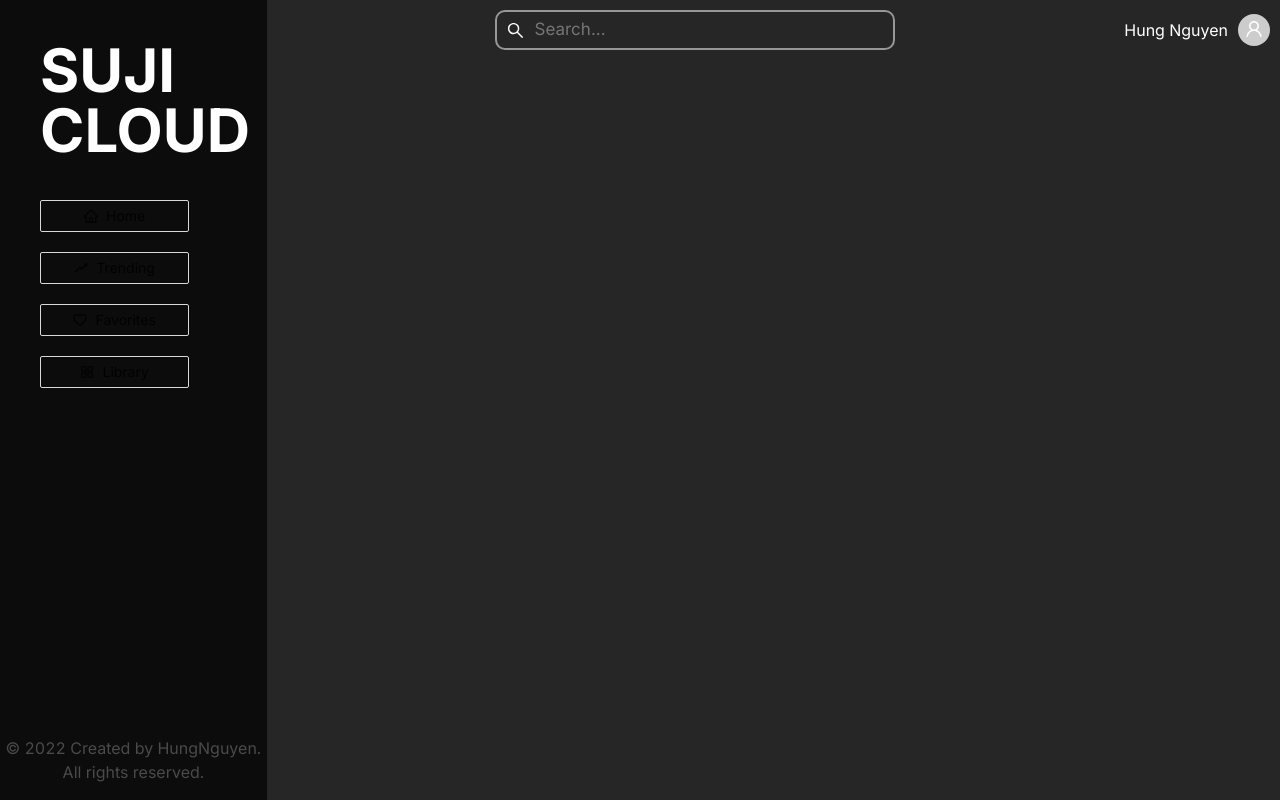
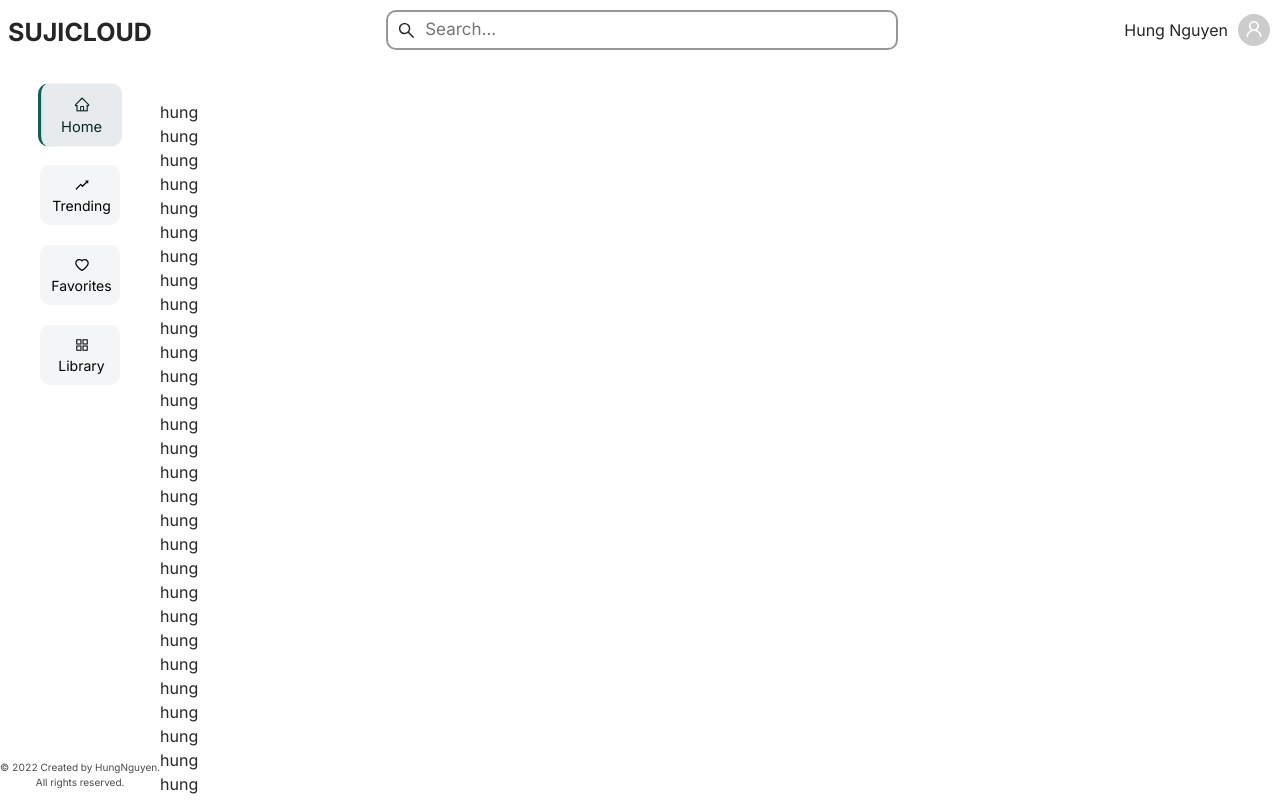
Before and after one commit to hungnguyen18/spotify-clone, a React (Create React App) app: page / in a window 1280 px wide. Built offline with nearby package versions, Linux system fonts and the light colour scheme.

Commit message:
Changed Ui

```diff
--- a/src/App.js
+++ b/src/App.js
@@ -1,6 +1,8 @@
 import { Col, Row } from 'antd';
+import Column from 'antd/lib/table/Column';
 import { BrowserRouter as Router } from 'react-router-dom';
 import Content from './components/Content';
+import Header from './components/Header';
 
 import Sidebar from './components/Sidebar';
 
@@ -9,11 +11,11 @@
         <Router>
             <div className="App">
                 <Row>
-                    <Col xl={5} md={5} span={0}>
+                    <Col xl={3} span={0}>
                         <Sidebar />
                     </Col>
 
-                    <Col xl={19} md={19} xs={24}>
+                    <Col xl={21} md={24} sm={24} span={24}>
                         <Content />
                     </Col>
                 </Row>
--- a/src/components/Content/Content.module.scss
+++ b/src/components/Content/Content.module.scss
@@ -10,5 +10,6 @@
 
 .content__content {
     height: 100vh;
-    overflow-y: auto;
+    overflow-y: overlay;
+    padding-top: 100px;
 }
--- a/src/components/Content/index.js
+++ b/src/components/Content/index.js
@@ -1,4 +1,4 @@
-import React from 'react';
+import React, { useRef, useEffect } from 'react';
 import { Routes, Route } from 'react-router-dom';
 import classNames from 'classnames/bind';
 
--- a/src/components/GlobalStyles/GlobalStyles.scss
+++ b/src/components/GlobalStyles/GlobalStyles.scss
@@ -35,12 +35,12 @@
 
 html *::-webkit-scrollbar-thumb {
     border-radius: 4px;
-    background-color: rgba(0, 0, 0, 0.15);
+    background-color: rgba(109, 109, 109, 0.15);
 }
 
 html *::-webkit-scrollbar-track {
     border-radius: 0;
-    background-color: rgba(0, 0, 0, 0);
+    background-color: rgba(49, 49, 49, 0);
 }
 
 button,
@@ -54,10 +54,3 @@
     color: var(--text-color);
     text-decoration: none;
 }
-
-.container {
-    padding-top: 50px;
-    height: 100vh;
-    background: rgb(38, 38, 38);
-    overflow-y: auto;
-}
--- a/src/components/Header/Header.module.scss
+++ b/src/components/Header/Header.module.scss
@@ -2,7 +2,7 @@
     display: flex;
     justify-content: space-between;
     align-items: center;
-    background-color: transparent;
+    background-color: var(--white);
     padding: 10px 0;
 }
 
@@ -13,7 +13,6 @@
 .header__info {
     display: flex;
     align-items: center;
-    color: var(--white);
 }
 
 .header__avatar {
--- a/src/components/Header/index.js
+++ b/src/components/Header/index.js
@@ -1,7 +1,7 @@
-import React from 'react';
+import React, { useRef, useEffect } from 'react';
 import classNames from 'classnames/bind';
 import { UserOutlined } from '@ant-design/icons';
-import { Affix, Avatar } from 'antd';
+import { Avatar } from 'antd';
 
 import styles from './Header.module.scss';
 import Search from '../Search';
@@ -10,7 +10,6 @@
 
 function Header() {
     return (
-        <Affix>
         <div className={cx('header__container')}>
             <div className={cx('header__search')}>
                 <Search />
@@ -23,7 +22,6 @@
                 </div>
             </div>
         </div>
-        </Affix>
     );
 }
 
--- a/src/components/Search/Search.module.scss
+++ b/src/components/Search/Search.module.scss
@@ -1,12 +1,11 @@
 .search__container {
-    width: 400px;
+    width: 40vw;
     height: 40px;
     border: 2px solid rgb(151, 151, 151);
     border-radius: var(--radius);
     display: flex;
     align-items: center;
     font-size: 1.7rem;
-    color: var(--white);
 }
 
 .search__icon {
--- a/src/components/Sidebar/Sidebar.module.scss
+++ b/src/components/Sidebar/Sidebar.module.scss
@@ -4,27 +4,30 @@
     display: flex;
     flex-direction: column;
     justify-content: space-between;
-    background-color: var(--primary-color);
 }
 
 .sidebar__wrapper {
     margin: 0 auto;
-    width: 70%;
-    text-align: left;
+    width: 100%;
+    text-align: center;
 }
 
 .sidebar__title {
-    color: var(--white);
-    font-size: 6rem;
+    font-size: 2.5rem;
     line-height: 1;
     font-weight: 700;
-    margin: 40px 0;
+    margin: 20px 0 40px 0;
+
+    &:hover {
+        color: rgb(10 39 37/1);
+    }
 }
 
 .sidebar__action {
 }
 
 .sidebar__footer {
+    font-size: 1rem;
     color: #4a4a4a;
 }
 
--- a/src/components/Sidebar/SidebarButton.js
+++ b/src/components/Sidebar/SidebarButton.js
@@ -1,23 +1,26 @@
 import React from 'react';
-import { Button } from 'antd';
 import classNames from 'classnames/bind';
 
 import styles from './SidebarButton.module.scss';
-import { Link } from 'react-router-dom';
+import { Link, useLocation } from 'react-router-dom';
 
 const cx = classNames.bind(styles);
 
 function SidebarButton({ title, icon, to }) {
+    const location = useLocation();
+
+    const isActive = location.pathname === to;
+
+    const btnClass = isActive && 'active';
+
     return (
         <Link to={to}>
-            <Button
-                type="ghost"
-                className={cx('sidebar__btn')}
-                title={title}
-                icon={icon}
-            >
-                {title}
-            </Button>
+            <div className={cx('sidebar__btn', btnClass)} title={title}>
+                <div className={cx('sidebar__wrapper')}>
+                    <span className={cx('sidebar__icon')}>{icon}</span>
+                    <span>{title}</span>
+                </div>
+            </div>
         </Link>
     );
 }
--- a/src/components/Sidebar/SidebarButton.module.scss
+++ b/src/components/Sidebar/SidebarButton.module.scss
@@ -1,17 +1,37 @@
 .sidebar__btn {
-    width: 80%;
+    width: 50%;
     height: 60px;
     border-radius: var(--radius);
-    margin-bottom: 20px;
-    background-color: #171717;
-    color: var(--text-color);
-    border-color: rgb(38 38 38/1);
-    font-size: 1.7rem;
+    border-left: 3px solid transparent;
+    margin: 0 auto 20px auto;
+    font-size: 1.4rem;
+    color: var(--black);
     text-align: left;
+    transition: all 0.2s ease;
+    background-color: rgba(232, 235, 237, 0.5);
 
     &:hover {
-        background-color: rgb(10 39 37/1);
+        background-color: rgba(232, 235, 237, 1);
         border-color: rgb(17 94 89/1);
-        color: var(--text-color);
+        color: rgb(10 39 37/1);
+        transform: scale(1.05);
+    }
+
+    &.active {
+        background-color: rgba(232, 235, 237, 1);
+        border-color: rgb(17 94 89/1);
+        color: rgb(10 39 37/1);
+        transform: scale(1.05);
     }
 }
+
+.sidebar__wrapper {
+    height: 100%;
+    display: flex;
+    flex-direction: column;
+    justify-content: center;
+    align-items: center;
+}
+
+.sidebar__icon {
+}
--- a/src/components/Sidebar/index.js
+++ b/src/components/Sidebar/index.js
@@ -17,33 +17,29 @@
         <div className={cx('sidebar__container')}>
             <div className={cx('sidebar__wrapper')}>
                 <div className={cx('sidebar__title')}>
-                    <span>
-                        SUJI
-                        <br />
-                        CLOUD
-                    </span>
+                    <span>SUJICLOUD</span>
                 </div>
 
                 <div className={cx('sidebar__action')}>
                     <SidebarButton
-                        title={'Home'}
+                        title="Home"
                         icon={<HomeOutlined />}
-                        to={'/'}
+                        to="/"
                     />
                     <SidebarButton
-                        title={'Trending'}
+                        title="Trending"
                         icon={<RiseOutlined />}
-                        to={'/trending'}
+                        to="/trending"
                     />
                     <SidebarButton
-                        title={'Favorites'}
+                        title="Favorites"
                         icon={<HeartOutlined />}
-                        to={'/favorites'}
+                        to="/favorites"
                     />
                     <SidebarButton
-                        title={'Library'}
+                        title="Library"
                         icon={<AppstoreOutlined />}
-                        to={'/Library'}
+                        to="/Library"
                     />
                 </div>
             </div>
--- a/src/pages/Home/index.js
+++ b/src/pages/Home/index.js
@@ -6,7 +6,110 @@
 const cx = classNames.bind(styles);
 
 function Home() {
-    return <div className={cx('container')}></div>;
+    return (
+        <div className={cx('container')}>
+            <div>hung</div>
+            <div>hung</div>
+            <div>hung</div>
+            <div>hung</div>
+            <div>hung</div>
+            <div>hung</div>
+            <div>hung</div>
+            <div>hung</div>
+            <div>hung</div>
+            <div>hung</div>
+            <div>hung</div>
+            <div>hung</div>
+            <div>hung</div>
+            <div>hung</div>
+            <div>hung</div>
+            <div>hung</div>
+            <div>hung</div>
+            <div>hung</div>
+            <div>hung</div>
+            <div>hung</div>
+            <div>hung</div>
+            <div>hung</div>
+            <div>hung</div>
+            <div>hung</div>
+            <div>hung</div>
+            <div>hung</div>
+            <div>hung</div>
+            <div>hung</div>
+            <div>hung</div>
+            <div>hung</div>
+            <div>hung</div>
+            <div>hung</div>
+            <div>hung</div>
+            <div>hung</div>
+            <div>hung</div>
+            <div>hung</div>
+            <div>hung</div>
+            <div>hung</div>
+            <div>hung</div>
+            <div>hung</div>
+            <div>hung</div>
+            <div>hung</div>
+            <div>hung</div>
+            <div>hung</div>
+            <div>hung</div>
+            <div>hung</div>
+            <div>hung</div>
+            <div>hung</div>
+            <div>hung</div>
+            <div>hung</div>
+            <div>hung</div>
+            <div>hung</div>
+            <div>hung</div>
+            <div>hung</div>
+            <div>hung</div>
+            <div>hung</div>
+            <div>hung</div>
+            <div>hung</div>
+            <div>hung</div>
+            <div>hung</div>
+            <div>hung</div>
+            <div>hung</div>
+            <div>hung</div>
+            <div>hung</div>
+            <div>hung</div>
+            <div>hung</div>
+            <div>hung</div>
+            <div>hung</div>
+            <div>hung</div>
+            <div>hung</div>
+            <div>hung</div>
+            <div>hung</div>
+            <div>hung</div>
+            <div>hung</div>
+            <div>hung</div>
+            <div>hung</div>
+            <div>hung</div>
+            <div>hung</div>
+            <div>hung</div>
+            <div>hung</div>
+            <div>hung</div>
+            <div>hung</div>
+            <div>hung</div>
+            <div>hung</div>
+            <div>hung</div>
+            <div>hung</div>
+            <div>hung</div>
+            <div>hung</div>
+            <div>hung</div>
+            <div>hung</div>
+            <div>hung</div>
+            <div>hung</div>
+            <div>hung</div>
+            <div>hung</div>
+            <div>hung</div>
+            <div>hung</div>
+            <div>hung</div>
+            <div>hung</div>
+            <div>hung</div>
+            <div>hung</div>
+        </div>
+    );
 }
 
 export default Home;
```
Lines whose indentation alone changed are shown as unchanged.
